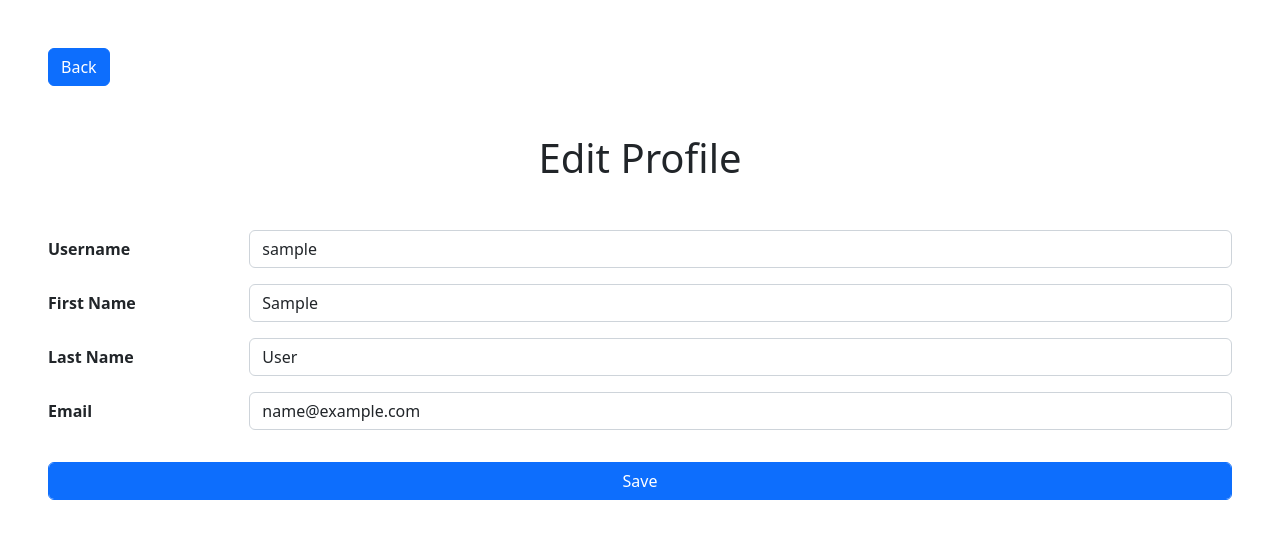
After one commit to abuamar142/dooit-app, a Django app: page /dooit/update_profile/ in a window 1280 px wide. The commit adds this page. Shown: the top 539 px of the page. Run offline with Django 4.2, Linux system fonts and the light colour scheme; the visitor is signed in with stand-in values (Sample User, id 1).

Commit message:
penambahan dashboard user, edit user sudah selesai

```diff
--- a/myapp/dooit/forms.py
+++ b/myapp/dooit/forms.py
@@ -1,5 +1,5 @@
 from django import forms
-from django.contrib.auth.forms import AuthenticationForm, UserCreationForm
+from django.contrib.auth.forms import AuthenticationForm, UserCreationForm, UserChangeForm
 from django.contrib.auth.models import User
 from . models import Transaksi, Kategori, Saldo
 
@@ -46,3 +46,13 @@ class KategoriForm(forms.ModelForm):
         widgets = {
             'keterangan': forms.Textarea(attrs={'rows': 3}),
         }
+
+class EditProfileForm(UserChangeForm):
+    first_name = forms.CharField(label='first_name',widget=forms.TextInput(attrs={'placeholder':'Enter your first name', 'class': 'text-input form-control'}))
+    last_name = forms.CharField(label='last_name',widget=forms.TextInput(attrs={'placeholder':'Enter your last name', 'class': 'text-input form-control'}))
+    username = forms.CharField(label='username',widget=forms.TextInput(attrs={'placeholder':'Enter your username', 'class': 'text-input form-control'}))
+    email = forms.EmailField(label='email',widget=forms.EmailInput(attrs={'placeholder':'Insert email', 'class': 'text-input form-control'}))
+
+    class Meta:
+        model = User
+        fields = ('first_name', 'last_name', 'username', 'email')
--- /dev/null
+++ b/myapp/dooit/templates/edit_profile.html
@@ -0,0 +1,41 @@
+<!DOCTYPE html>
+<html lang="en">
+    <head>
+        <meta charset="UTF-8">
+        <meta http-equiv="X-UA-Compatible" content="IE=edge">
+        <meta name="viewport" content="width=device-width, initial-scale=1.0">
+        <link href="https://cdn.jsdelivr.net/npm/bootstrap@5.2.3/dist/css/bootstrap.min.css" rel="stylesheet" integrity="sha384-rbsA2VBKQhggwzxH7pPCaAqO46MgnOM80zW1RWuH61DGLwZJEdK2Kadq2F9CUG65" crossorigin="anonymous">
+        <title>Dashboard</title>
+    </head>
+    <body class="mx-5">
+        <div class="d-flex justify-content-between align-items-center mb-5 mt-5">
+            <a href="{% url 'show_profile' %}" class="btn btn-primary">Back</a>
+        </div>
+        <h1 class="mb-5 mt-5 text-center">Edit Profile</h1>
+        <form action="{% url 'update_profile' %}" method="post">
+            {% csrf_token %}
+            <div class="row">
+                <label class="col-sm-2 col-form-label fw-bold mb-3">Username</label>
+                <div class="col-sm-10">
+                    {{ form.username }}
+                </div>
+
+                <label class="col-sm-2 col-form-label fw-bold mb-3">First Name</label>
+                <div class="col-sm-10">
+                    {{ form.first_name }}
+                </div>
+
+                <label class="col-sm-2 col-form-label fw-bold mb-3">Last Name</label>
+                <div class="col-sm-10">
+                    {{ form.last_name }}
+                </div>
+
+                <label class="col-sm-2 col-form-label fw-bold mb-3">Email</label>
+                <div class="col-sm-10">
+                    {{ form.email }}
+                </div>
+            </div>
+            <button type="submit" class="btn btn-primary form-control mt-3 mb-3">Save</button>
+        </form>
+    </body>
+</html>
--- a/myapp/dooit/templates/register_pengguna.html
+++ b/myapp/dooit/templates/register_pengguna.html
@@ -17,12 +17,14 @@
                 {% csrf_token %}
                 <h2>Doo it</h2>
                 <p>Selamat Datang ! Daftar Akun Doo it</p>
+                <label for="username">Username</label>
+                {{ form.username }}
                 <label for="first_name">First name</label>
                 {{ form.first_name }}
                 <label for="last_name">Last name</label>
                 {{ form.last_name }}
-                <label for="username">Username</label>
-                {{ form.username }}
+                <label for="email">Email</label>
+                {{ form.email }}
                 <label for="password1">Password</label>
                 {{ form.password1 }}
                 <label for="password2">Password</label>
--- a/myapp/dooit/urls.py
+++ b/myapp/dooit/urls.py
@@ -8,4 +8,6 @@ urlpatterns = [
     path('register/', views.register_view, name='register'),
     path('show_profiles/', views.show_profile_view, name='show_profiles'),
     path('show_profile/', views.show_profile_view, name='show_profile'),
+    path('update_profile/', views.update_profile, name='update_profile'),
+    path('update_transaction/<int:id>', views.update_transaction, name='update_transaction'),
 ]
--- a/myapp/dooit/views.py
+++ b/myapp/dooit/views.py
@@ -1,8 +1,9 @@
-from .forms import LoginForm, RegisterForm
+from .forms import LoginForm, RegisterForm, EditProfileForm
+from django.contrib import messages
 from django.contrib.auth import authenticate, login, logout
 from django.contrib.auth.decorators import login_required
 from django.shortcuts import render, redirect
-from dooit.models import User
+from dooit.models import User, Kategori
 
 def login_view(request):
     if request.method == 'POST':
@@ -35,15 +36,33 @@ def register_view(request):
 @login_required
 def dashboard_view(request):
     semua_pengguna = User.objects.all()
-    print(request.session.get('pengguna.id'))
-    context = {'daftar_pengguna': semua_pengguna}
+    id = request.session.get('pengguna_id')
+    context = {'daftar_pengguna': semua_pengguna, 'profile': User.objects.get(id=id)}
     return render(request, 'dashboard_pengguna.html', context)
 
 def logout_view(request):
     logout(request)
     return redirect('login')
 
+@login_required
 def show_profile_view(request):
     data = request.session.get('pengguna_id')
     pengguna = User.objects.get(id=data) if data else None
     return render(request, 'show_profile.html', {'data_pengguna': pengguna})
+
+@login_required
+def update_profile(request):
+    if request.method == 'POST':
+        form = EditProfileForm(request.POST, instance=request.user)
+        if form.is_valid():
+            print(form)
+            form.save()
+            messages.success(request, 'Profile updated successfully.')
+            return redirect('show_profile')
+    else:
+        form = EditProfileForm(instance=request.user)
+    return render(request, 'edit_profile.html', {'form': form})
+
+@login_required
+def update_transaction():
+    pass
```
Also changed, not shown: myapp/dooit/templates/dashboard_pengguna.html (+80 -17 lines), myapp/dooit/templates/show_profile.html (+52 -10 lines).
